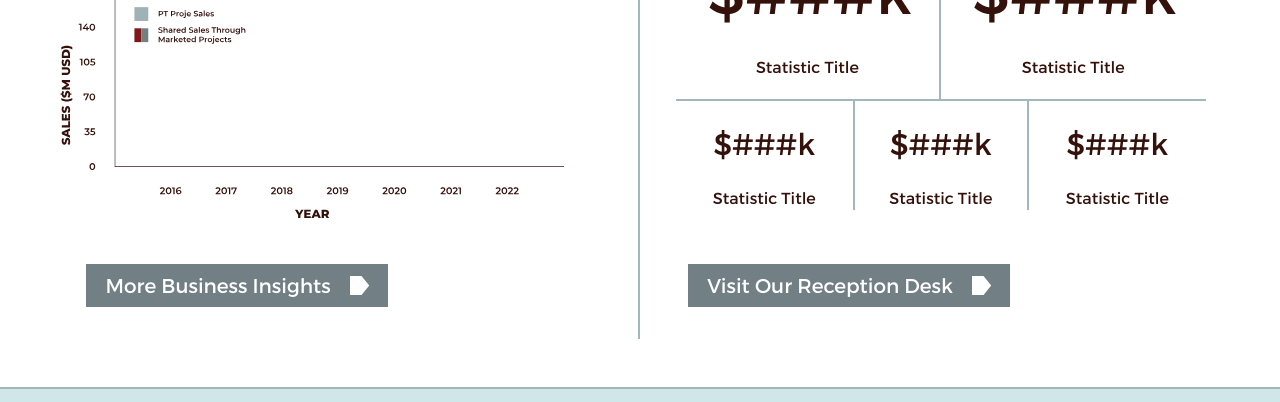
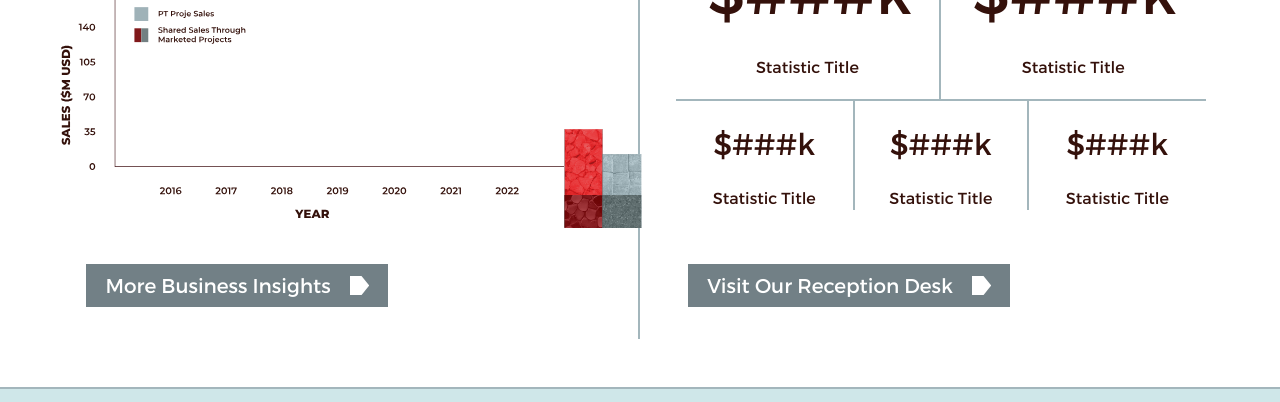
Before and after one commit to drakefontana/PTProje-Web, a website: page index.html in a window 1280 px wide. Shown: the part 2600-3002 px from the top of the page. Drawn offline with nearby package versions, Linux system fonts and the light colour scheme.

Commit message:
Biz-Reception-Section-3
Formatted Bar styling and size.

```diff
--- a/css/style.css
+++ b/css/style.css
@@ -947,20 +947,40 @@ header .agency-port-menu p {
 }
 
 .bar {
+  position: relative; /* This makes it a positioning context for absolutely positioned children */
+  flex-grow: 1; /* Adjust this value as needed */
+  transition: height 0.5s ease;
+}
+
+.major {
+  height: var(--height-major); /* Height controlled by inline style */
   position: relative;
-  width: 15%; /* Adjust based on the number of bars */
-  transition: height 0.5s ease;
-  background-color: black; /* Simplified background color */
-}
-
-.major > img, .minor > img {
+}
+
+.minor {
+  height: var(--height-minor); /* Height controlled by inline style */
   position: absolute;
-  bottom: 0;
-  width: 100%;
+  bottom: 0; /* Aligns the bottom of the minor bar with the major bar */
+  width: 100%; /* Ensures the minor bar stretches the full width of the major bar */
+}
+
+
+.lr-svg-bar {
+  width: 3vw;
   height: 100%;
-  object-fit: cover;
-}
-
+}
+.dr-svg-bar {
+  width: 3vw;
+  height: 100%;
+}
+.lb-svg-bar {
+  width: 3vw;
+  height: 100%;
+}
+.db-svg-bar {
+  width: 3vw;
+  height: 100%;
+}
 
 /* Partner Section */
 
--- a/index.html
+++ b/index.html
@@ -344,18 +344,32 @@
                                 <div class="bar-graph">
                                     <img src="img/Business-BarGraph/BarGraph-Axis.svg" alt="Graph Axis" class="graph-axis">
                                     <div class="twenty-sixteen">
-                                        <div class="bar red major" style="height: 80%;">
-                                            <img src="img/Business-BarGraph/BarGraph-Bar-LR-16.svg" alt="Property Turkey Sales 2016">
-                                            <div class="bar red minor" style="height: 40%;">
-                                                <img src="img/Business-BarGraph/BarGraph-Bar-DR-16.svg" alt="Property Turkey Shared Sales 2016">
+                                        <!-- Example for one year -->
+                                        <div class="bar red major">
+                                            <!-- SVG for Property Turkey Sales 2016 -->
+                                            <svg id="lr-16" xmlns="http://www.w3.org/2000/svg" class="lr-svg-bar" viewBox="0 0 31.15 80.11"><g id="c"><rect width="31.15" height="80.11"/></g><image href="img/Business-BarGraph/BarGraph-BG-LR-100.webp" x="0" y="0" height="100"/></svg>
+                                                <!-- SVG content goes here -->
+                                            </svg>
+                                            <div class="bar red minor">
+                                                <!-- SVG for Property Turkey Shared Sales 2016 -->
+                                                <svg id="dr-16" xmlns="http://www.w3.org/2000/svg" class="dr-svg-bar" viewBox="0 0 31.15 26.7"><g id="c"><rect width="31.15" height="26.7"/></g><image href="img/Business-BarGraph/BarGraph-BG-DR-100.webp" x="0" y="0" height="100"/></svg>
+                                                    <!-- SVG content goes here -->
+                                                </svg>
                                             </div>
                                         </div>
-                                        <div class="bar blue major" style="height: 70%;">
-                                            <img src="img/Business-BarGraph/BarGraph-Bar-LB-16.svg" alt="PT Proje Sales 2016">
-                                            <div class="bar blue minor" style="height: 35%;">
-                                                <img src="img/Business-BarGraph/BarGraph-Bar-DB-16.svg" alt="PT Proje Shared Sales 2016">
+                                        <div class="bar blue major">
+                                            <!-- SVG for PT Proje Sales 2016 -->
+                                            <svg id="lb-16" xmlns="http://www.w3.org/2000/svg" class="lb-svg-bar" viewBox="0 0 31.15 60.08"><g id="c"><rect width="31.15" height="60.08"/></g><image href="img/Business-BarGraph/BarGraph-BG-LB-100.webp" x="0" y="0" height="100"/></svg>
+                                                <!-- SVG content goes here -->
+                                            </svg>
+                                            <div class="bar blue minor">
+                                                <!-- SVG for PT Proje Shared Sales 2016 -->
+                                                <svg id="db-16" xmlns="http://www.w3.org/2000/svg" class="db-svg-bar" viewBox="0 0 31.15 26.7"><g id="c"><rect width="31.15" height="26.7"/></g><image href="img/Business-BarGraph/BarGraph-BG-DB-100.webp" x="0" y="0" height="100"/></svg>
+                                                    <!-- SVG content goes here -->
+                                                </svg>
                                             </div>
                                         </div>
+                                        <!-- Continue for other years -->
                                     </div>
                                 </div>
                             </div>
```
